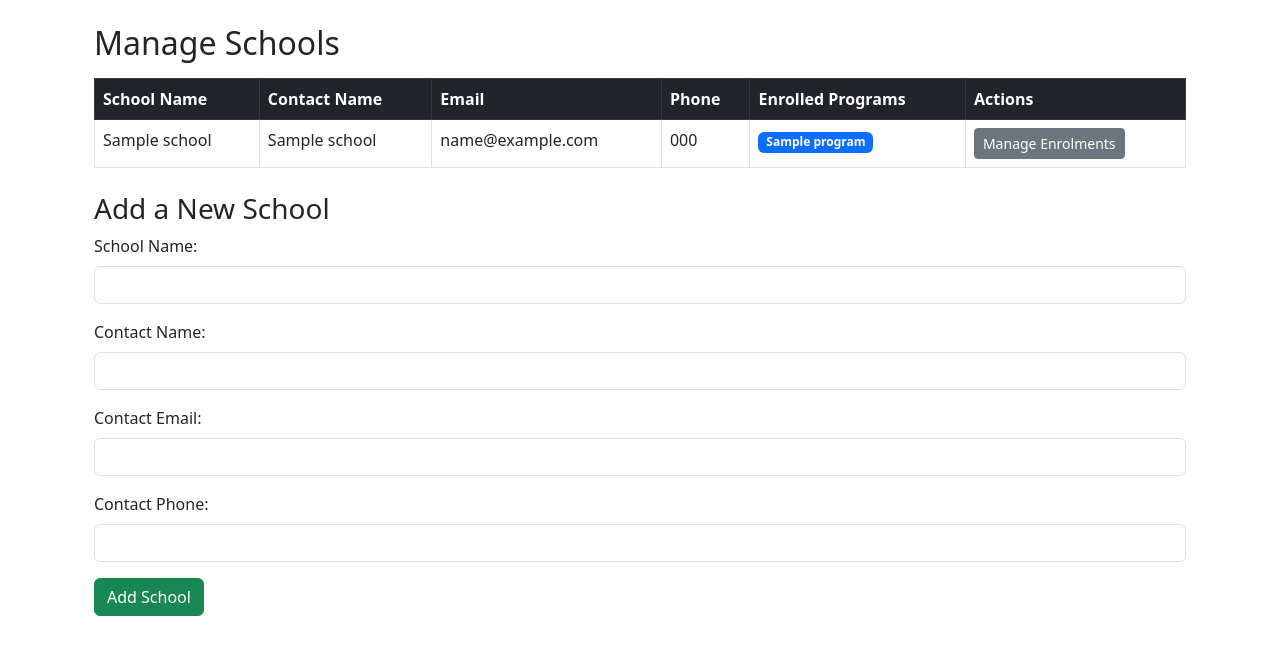
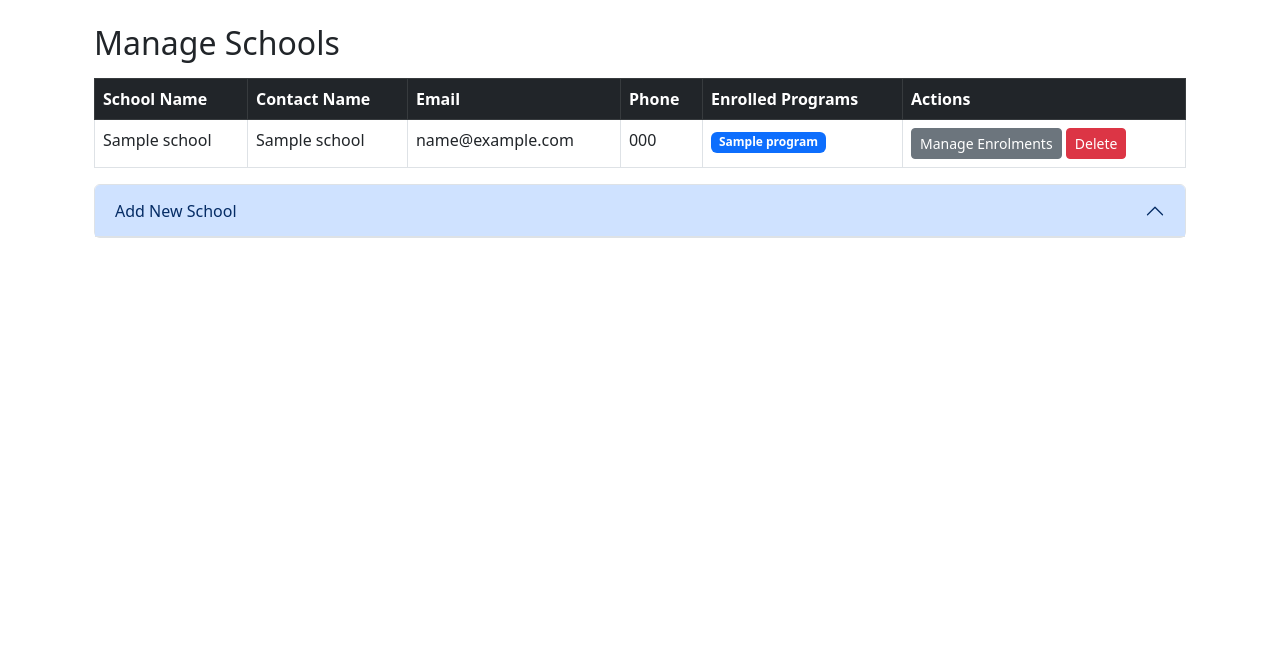
Before and after one commit to TechyByte/outreachAdmin, a Flask app: page /schools in a window 1280 px wide. Shown: the part 56-711 px from the top of the page. Run offline with Flask 3, Linux system fonts and the light colour scheme; the first user in the database is signed in; tables that the repository leaves empty hold one stand-in row (Sample ...).

Commit message:
delete school logic and UX improvements

```diff
--- a/routes/school_mgmt.py
+++ b/routes/school_mgmt.py
@@ -34,3 +34,22 @@ def manage_schools():
         schools = db.session.query(School).options(joinedload(School.programs)).all()
 
     return render_template('schools.html', schools=schools)
+
+
+@bp.route('/schools/<int:school_id>/delete', methods=['GET'])
+@login_required
+def delete_school(school_id):
+    """Handles deleting a school."""
+    if current_user.role != 'admin':
+        return "Unauthorized", 403
+
+    with current_app.app_context():
+        school = School.query.get(school_id)
+
+        if not school:
+            return "School not found", 404
+
+        db.session.delete(school)
+        db.session.commit()
+
+    return redirect(url_for('school_mgmt.manage_schools'))
--- a/templates/schools.html
+++ b/templates/schools.html
@@ -33,14 +33,25 @@
                            class="btn btn-sm btn-secondary">
                             Manage Enrolments
                         </a>
+                        <a href="{{ url_for('school_mgmt.delete_school', school_id=school.id) }}"
+                           class="btn btn-sm btn-danger">
+                            Delete
+                        </a>
                     </td>
                 </tr>
             {% endfor %}
             </tbody>
         </table>
 
-        <!-- Add New School Form -->
-        <h3 class="mt-4">Add a New School</h3>
+        <div class="accordion" id="school_actions">
+            <div class="accordion-item">
+                <h2 class="accordion-header">
+                  <button class="accordion-button" type="button" data-bs-toggle="collapse" data-bs-target="#add_school" aria-expanded="true" aria-controls="add_school">
+                    Add New School
+                  </button>
+                </h2>
+                <div id="add_school" class="accordion-collapse collapse" data-bs-parent="#school_actions">
+                    <div class="accordion-body">
                         <form method="POST">
                             <div class="mb-3">
                                 <label for="name" class="form-label">School Name:</label>
@@ -61,4 +72,8 @@
                             <button type="submit" class="btn btn-success">Add School</button>
                         </form>
                     </div>
+                </div>
+            </div>
+        </div>
+    </div>
 {% endblock %}
```
Lines whose indentation alone changed are shown as unchanged.
